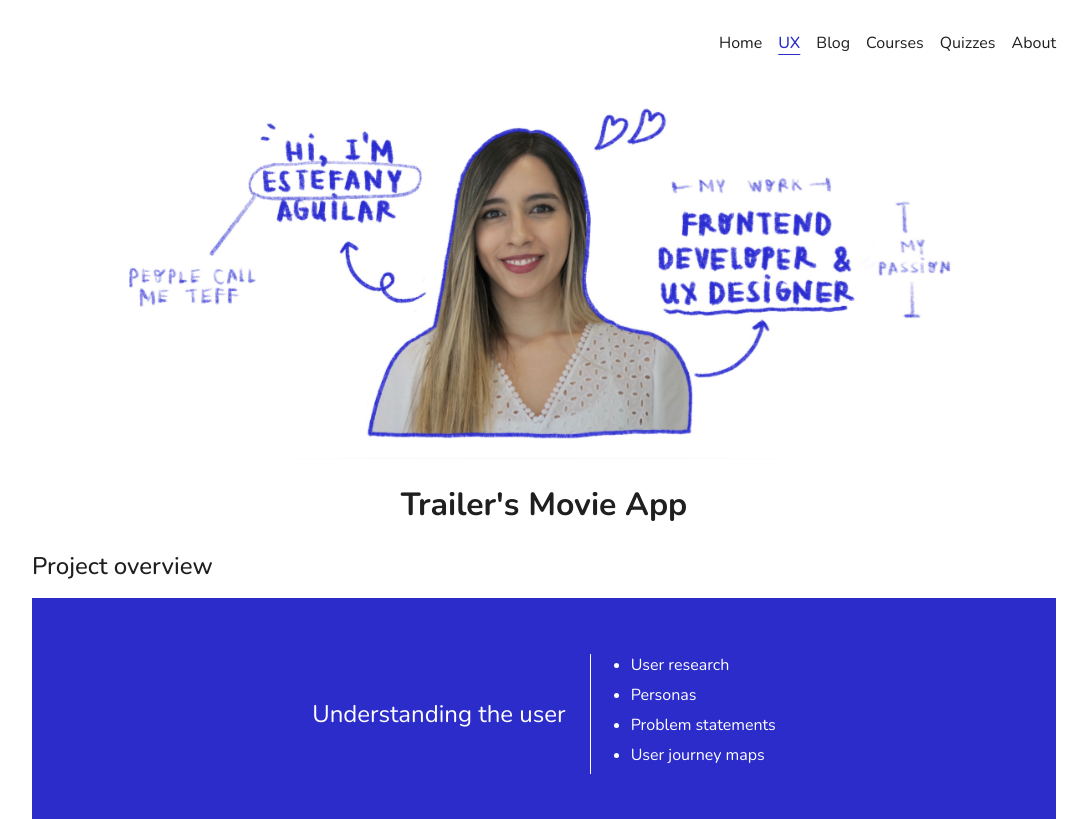
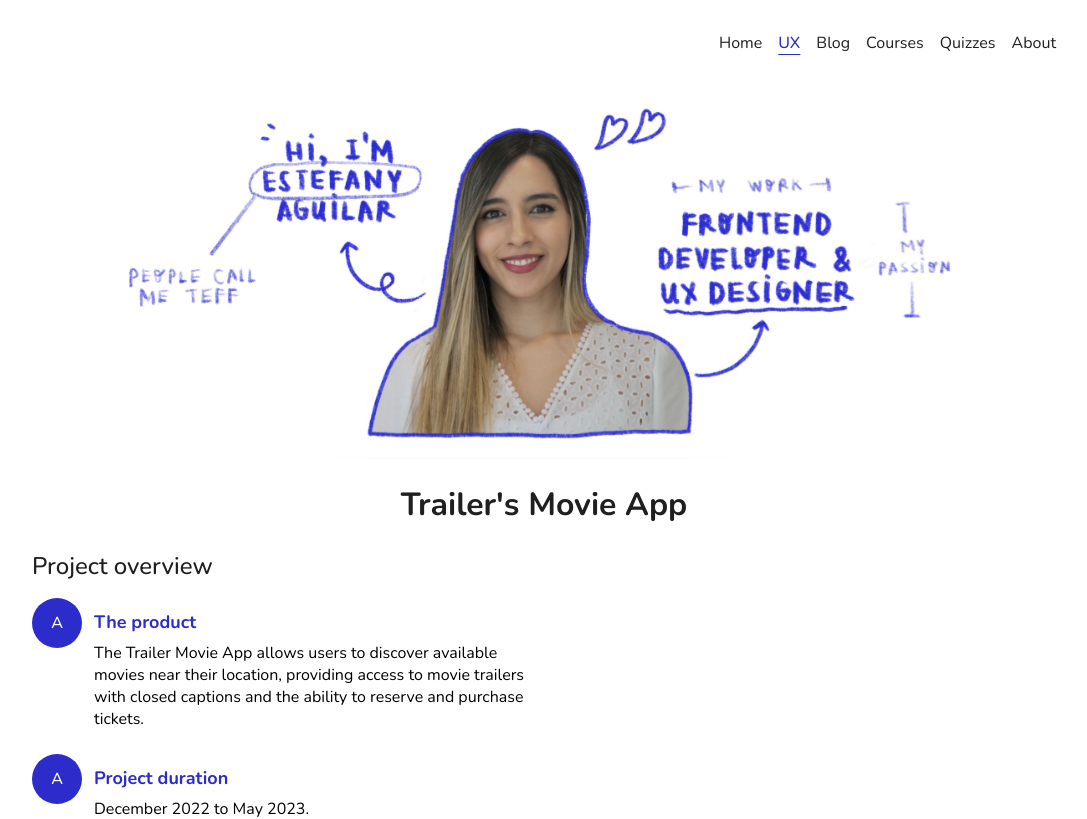
Before and after one commit to teffcode/teffcode-portfolio, a React (Vite) app: page /ux/case-study-trailers-movie-app in a window 1280 px wide. Shown: the top 819 px of the page, without its empty margins (96-1183 px from the left). Built offline with nearby package versions, Linux system fonts and the light colour scheme.

Commit message:
add: overview section · main content

```diff
--- a/public/case-study-trailers-movie-app.json
+++ b/public/case-study-trailers-movie-app.json
@@ -3,7 +3,30 @@
     "id": 1,
     "main_title": "Trailer's Movie App",
     "overview": {
-      "title": "Project overview"
+      "title": "Project overview",
+      "main": {
+        "content": [
+          {
+            "title": "The product",
+            "description": "The Trailer Movie App allows users to discover available movies near their location, providing access to movie trailers with closed captions and the ability to reserve and purchase tickets.",
+            "icon_name": "A",
+            "position": "horizontal",
+            "color": "blue"
+          },
+          {
+            "title": "Project duration",
+            "description": "December 2022 to May 2023.",
+            "icon_name": "A",
+            "position": "horizontal",
+            "color": "blue"
+          }
+        ],
+        "image_url": "",
+        "image_alt": ""
+      },
+      "general": [
+
+      ]
     },
     "empathizing": {
       "title": "Understanding the user",
--- a/src/Pages/CaseStudyTrailersMovieApp/index.jsx
+++ b/src/Pages/CaseStudyTrailersMovieApp/index.jsx
@@ -31,24 +31,29 @@ const CaseStudyTrailersMovieApp = () => {
             key={index}
             mainTitle={case_study.main_title}
             overviewTitle={case_study.overview.title}
+            overviewMain={case_study.overview.main}
+            // Empathizing
             empathizingTitle={case_study.empathizing.title}
             empathizingItems={case_study.empathizing.items}
             empathizingUserResearchSummaryTitle={case_study.empathizing.user_research_summary.title}
             empathizingUserResearchPainPointsTitle={case_study.empathizing.user_research_pain_points.title}
             empathizingUserPersonaTitle={case_study.empathizing.user_persona.title}
             empathizingUserJourneyTitle={case_study.empathizing.user_journey.title}
+            // Designing
             designingTitle={case_study.designing.title}
             designingItems={case_study.designing.items}
             designingPaperWireframesTitle={case_study.designing.paper_wireframes.title}
             designingDigitalWireframes={case_study.designing.digital_wireframes}
             designingLowFidelityPrototypeTitle={case_study.designing.low_fidelity_prototype.title}
             designingUsabilityStudyFindingsTitle={case_study.designing.usability_study_findings.title}
+            // Redesigning
             redesigningTitle={case_study.redesigning.title}
             redesigningItems={case_study.redesigning.items}
             redesigningMockups={case_study.redesigning.mockups}
             redesigningKeyMockupsTitle={case_study.redesigning.key_mockups.title}
             redesigningHighFidelityPrototypeTitle={case_study.redesigning.high_fidelity_prototype.title}
             redesigningAccessibilityConsiderationsTitle={case_study.redesigning.accessibility_considerations.title}
+            // Going Forward
             goingForwardTitle={case_study.going_forward.title}
             goingForwardItems={case_study.going_forward.items}
             goingForwardTakeawaysTitle={case_study.going_forward.takeaways.title}
--- a/src/Templates/CaseStudy/Components/FilledCard/index.css
+++ b/src/Templates/CaseStudy/Components/FilledCard/index.css
@@ -0,0 +1,53 @@
+.filled-card {
+  display: flex;
+  gap: 12px;
+}
+
+.filled-card__vertical {
+  flex-direction: column;
+}
+
+.filled-card__indicator {
+  border-radius: 50%;
+  color: white;
+  display: grid;
+  place-items: center;
+  width: 50px;
+  height: 50px;
+}
+
+.filled-card__indicator--blue {
+  background-color: var(--blue);
+}
+
+.filled-card__indicator--grey {
+  background-color: var(--grey);
+}
+
+.filled-card__content {
+  flex: 1;
+}
+
+.filled-card__title {
+  font-size: 18px;
+  margin: 12px 0 0;
+  @media (max-width: 780px) {
+    font-size: 16px;
+  }
+}
+
+.filled-card__title--blue {
+  color: var(--blue);
+}
+
+.filled-card__title--grey {
+  color: var(--grey);
+}
+
+.filled-card__description {
+  margin: 8px 0 0;
+  font-weight: 100;
+  @media (max-width: 780px) {
+    font-size: 14px;
+  }
+}
--- a/src/Templates/CaseStudy/Components/FilledCard/index.jsx
+++ b/src/Templates/CaseStudy/Components/FilledCard/index.jsx
@@ -1,8 +1,21 @@
 import './index.css'
 
-const FilledCard = () => {
+const FilledCard = ({
+  title,
+  description,
+  position = 'vertical',
+  color = 'blue',
+  children
+}) => {
   return (
-    <div className='filled-card'>
+    <div className={position != 'vertical' ? `filled-card` : `filled-card filled-card__${position}` }>
+      <div className={`filled-card__indicator filled-card__indicator--${color}`}>
+        { children }
+      </div>
+      <div className='filled-card__content'>
+        <h4 className={`filled-card__title filled-card__title--${color}`}>{ title }</h4>
+        <p className='filled-card__description'>{ description }</p>
+      </div>
     </div>
   )
 }
--- a/src/Templates/CaseStudy/Components/Indicator/index.css
+++ /dev/null
@@ -1,6 +0,0 @@
-.indicator {
-  background-color: var(--blue);
-  width: 50px;
-  height: 50px;
-  border-radius: 50%;
-}
--- a/src/Templates/CaseStudy/Components/SectionCard/index.css
+++ b/src/Templates/CaseStudy/Components/SectionCard/index.css
@@ -1,6 +1,6 @@
 .section-card {
   background-color: var(--blue);
-  margin-bottom: 24px;
+  margin: 24px 0;
   padding: 40px 24px;
   display: flex;
   justify-content: center;
--- a/src/Templates/CaseStudy/index.css
+++ b/src/Templates/CaseStudy/index.css
@@ -10,3 +10,18 @@
   max-width: 1024px;
   width: 100%;
 }
+
+.overview__main-section {
+  display: grid;
+  grid-template-columns: repeat(2, 1fr);
+  gap: 12px;
+  @media (max-width: 780px) {
+    grid-template-columns: 1fr;
+  }
+}
+
+.overview__main-section--left {
+  display: flex;
+  flex-direction: column;
+  gap: 24px;
+}
--- a/src/Templates/CaseStudy/index.jsx
+++ b/src/Templates/CaseStudy/index.jsx
@@ -2,29 +2,35 @@ import './index.css'
 import MainTitle from './Components/MainTitle'
 import SectionCard from './Components/SectionCard'
 import SectionTitle from './Components/SectionTitle'
+import FilledCard from './Components/FilledCard'
 import Divider from './Components/Divider'
 
 const CaseStudy = ({
   mainTitle,
   overviewTitle,
+  overviewMain,
+  // Empathizing
   empathizingTitle,
   empathizingItems,
   empathizingUserResearchSummaryTitle,
   empathizingUserResearchPainPointsTitle,
   empathizingUserPersonaTitle,
   empathizingUserJourneyTitle,
+  // Designing
   designingTitle,
   designingItems,
   designingPaperWireframesTitle,
   designingDigitalWireframes,
   designingLowFidelityPrototypeTitle,
   designingUsabilityStudyFindingsTitle,
+  // Redesigning
   redesigningTitle,
   redesigningItems,
   redesigningMockups,
   redesigningKeyMockupsTitle,
   redesigningHighFidelityPrototypeTitle,
   redesigningAccessibilityConsiderationsTitle,
+  // Going Forward
   goingForwardTitle,
   goingForwardItems,
   goingForwardTakeawaysTitle,
@@ -36,6 +42,26 @@ const CaseStudy = ({
       <MainTitle text={mainTitle} />
       <div className='case-study__section'>
         <SectionTitle text={overviewTitle} />
+        <div className='overview__main-section'>
+          <div className='overview__main-section--left'>
+            {
+              overviewMain?.content?.map((content, index) => {
+                return (
+                  <FilledCard
+                    title={content.title}
+                    description={content.description}
+                    position={content.position}
+                    color={content.color}>
+                    {content.icon_name}
+                  </FilledCard>
+                )
+              })
+            }
+          </div>
+          <figure>
+            <img src={overviewMain.image_url} alt={overviewMain.image_alt} />
+          </figure>
+        </div>
       </div>
       <SectionCard text={empathizingTitle} items={empathizingItems} />
       <div className='case-study__section'>
```
Also changed, not shown: src/Templates/CaseStudy/Components/Indicator/index.jsx (deleted, +0 -11 lines).
